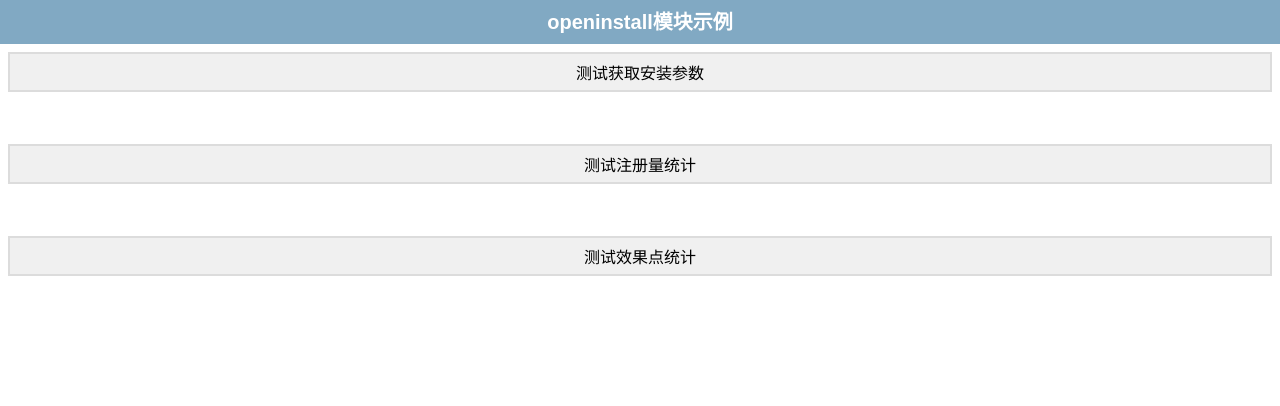
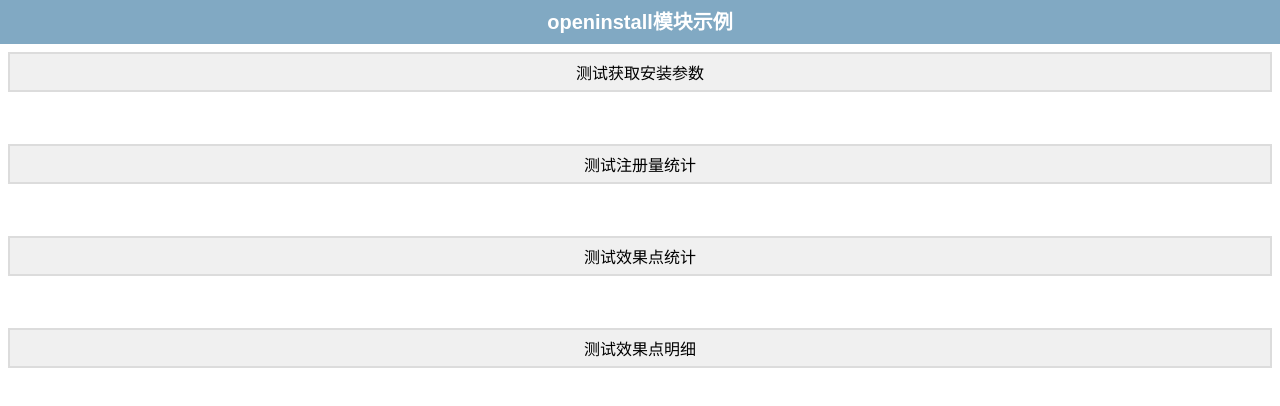
Before and after one commit to WuWenhui/openinstall-apicloud-demo, a plain HTML site: page index.html in a window 1280 px wide. Drawn offline with Linux system fonts and the light colour scheme.

Commit message:
sdk 2.7.0

```diff
--- a/index.html
+++ b/index.html
@@ -95,6 +95,7 @@
             <br/><br/>
             <a class="button" tapmode="active" onclick="reportEffectPoint();">测试效果点统计</a>
             <br/><br/>
+            <a class="button" tapmode="active" onclick="reportEffectDetail();">测试效果点明细</a>
         </div>
     </div>
 </body>
@@ -177,6 +178,25 @@
             });
         });
     };
+
+    // 效果点明细
+    function reportEffectDetail() {
+        var openinstallModule = api.require('openinstall');
+        openinstallModule.reportEffectPoint({
+            effectId: "effect_detail",
+            effectValue: 1,
+            extras : {
+                "deviceId": api.deviceId,
+                "model": api.deviceModel,
+            }
+        }, function(ret, err) {
+            api.alert({
+                title: 'reportEffectPoint',
+                msg: "效果点上报完成",
+            });
+        });
+
+    };
 </script>
 
 </html>
```
